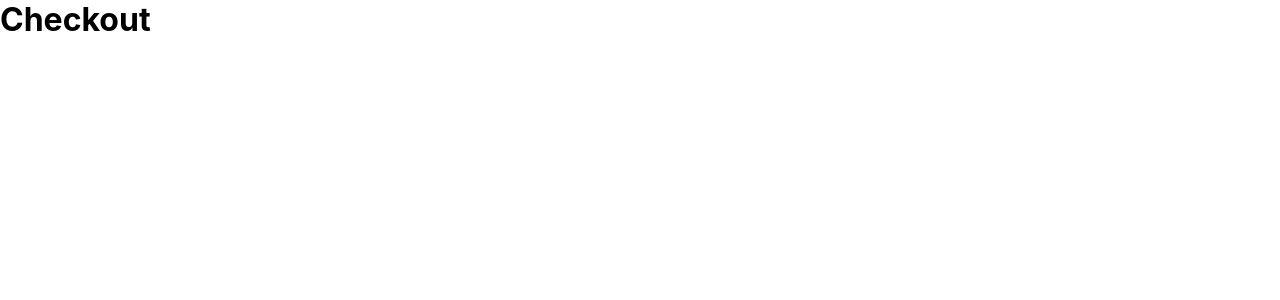
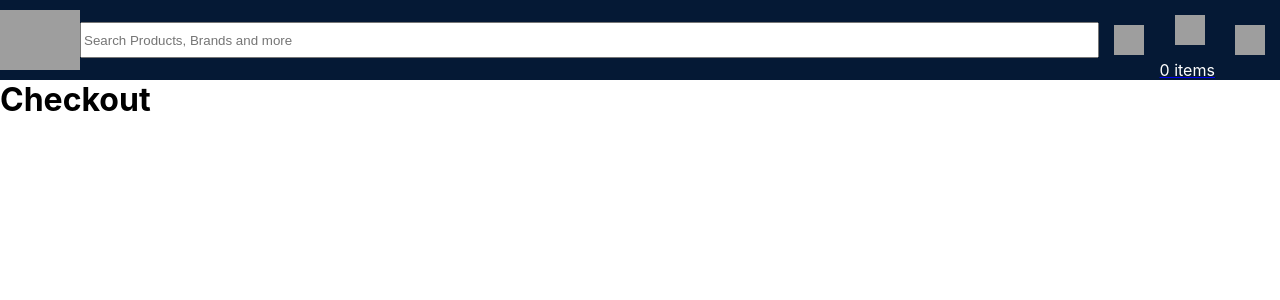
Before and after one commit to Harsh3305/Sklep, a React (Create React App) app: page /checkout in a window 1280 px wide. Shown: the top 300 px of the page. Built offline with nearby package versions, Linux system fonts and the light colour scheme; grey boxes are pictures that could not be loaded.

Commit message:
created navigation bar

```diff
--- a/src/App.js
+++ b/src/App.js
@@ -1,6 +1,7 @@
 // import logo from "./logo.svg";
 import "./App.css";
 import Header from "./Header";
+import Home from "./Home";
 import { BrowserRouter as Router, Switch, Route } from "react-router-dom";
 function App() {
   return (
@@ -8,31 +9,30 @@ function App() {
       <div className="Sklep">
         <Switch>
           <Route path="/checkout">
+            <Header />
             <h1>Checkout</h1>
           </Route>
           <Route path="/login">
             <h1>Login</h1>
           </Route>
           <Route path="/product_detail">
+            <Header />
             <h1>Product Detail</h1>
           </Route>
           <Route path="/search_result">
-            <h1>Product Detail</h1>
+            <Header />
+            <h1>Search Result</h1>
           </Route>
           <Route path="/cart">
+            <Header />
             <h1>Cart</h1>
           </Route>
           <Route path="/">
             <Header />
-            <h1>Home</h1>
+
+            <Home />
           </Route>
         </Switch>
-
-        {/* <Switch>
-          <Router path="/login">
-            <h1>Login</h1>
-          </Router>
-        </Switch> */}
       </div>
     </Router>
   );
--- a/src/Header.css
+++ b/src/Header.css
@@ -1,12 +1,16 @@
 .header {
   box-shadow: 3cm;
-  background-color: rgb(242, 236, 243);
+  background-color: #051935;
+  position: sticky;
+  top: 0;
+  z-index: 1000;
   align-items: center;
   display: flex;
 }
 .logo {
   display: flex;
   /* margin: 10px; */
+  object-fit: contain;
   width: 80px;
   height: 80px;
 }
@@ -19,6 +23,7 @@
 .serch_box {
   /* margin-left: 800px; */
   display: flex;
+  flex: 1;
   width: 780px;
   height: 30px;
 }
@@ -28,3 +33,18 @@
   height: 30px;
   margin: 0.4cm;
 }
+.login {
+  width: 30px;
+  display: flex;
+  height: 30px;
+  margin: 0.4cm;
+}
+.cart_cointainer {
+  display: flex;
+  flex-direction: column;
+  justify-content: space-evenly;
+}
+.cart_items {
+  display: flex;
+  color: white;
+}
--- a/src/Header.js
+++ b/src/Header.js
@@ -11,26 +11,40 @@ function Header() {
           alt=""
         />
       </Link>
-      <input type="text" className="serch_box" />
+      <input
+        type="text"
+        placeholder="Search Products, Brands and more"
+        className="serch_box"
+      />
+
+      <Link to="/search_result">
         <img
           className="search_icon"
           src="https://www.linkpicture.com/q/search_3.png"
           alt=""
         />
+      </Link>
+      <>
+        <div className="cart_cointainer">
           <Link to="/cart">
+            <div>
               <img
                 className="cart_icon"
                 src="https://www.linkpicture.com/q/carts.png"
                 alt=""
-        />
+              ></img>
+              <span className="cart_items">0 items</span>
+            </div>
           </Link>
+        </div>
         <Link to="/login">
           <img
-          className="cart_icon"
+            className="login"
             src="https://www.linkpicture.com/q/user_2.png"
             alt=""
           />
         </Link>
+      </>
     </nav>
   );
 }
--- /dev/null
+++ b/src/Home.css
@@ -0,0 +1,4 @@
+.home_image {
+  width: 80%;
+  height: 30%;
+}
--- /dev/null
+++ b/src/Home.js
@@ -0,0 +1,16 @@
+import React from "react";
+import "./Home.css";
+function Home() {
+  return (
+    <div className="home">
+      <h1>Home</h1>
+      <img
+        className="home_image"
+        src="https://www.linkpicture.com/q/freestocks-_3Q3tsJ01nc-unsplash.jpg"
+        alt=""
+      />
+    </div>
+  );
+}
+
+export default Home;
```
Lines whose indentation alone changed are shown as unchanged.
